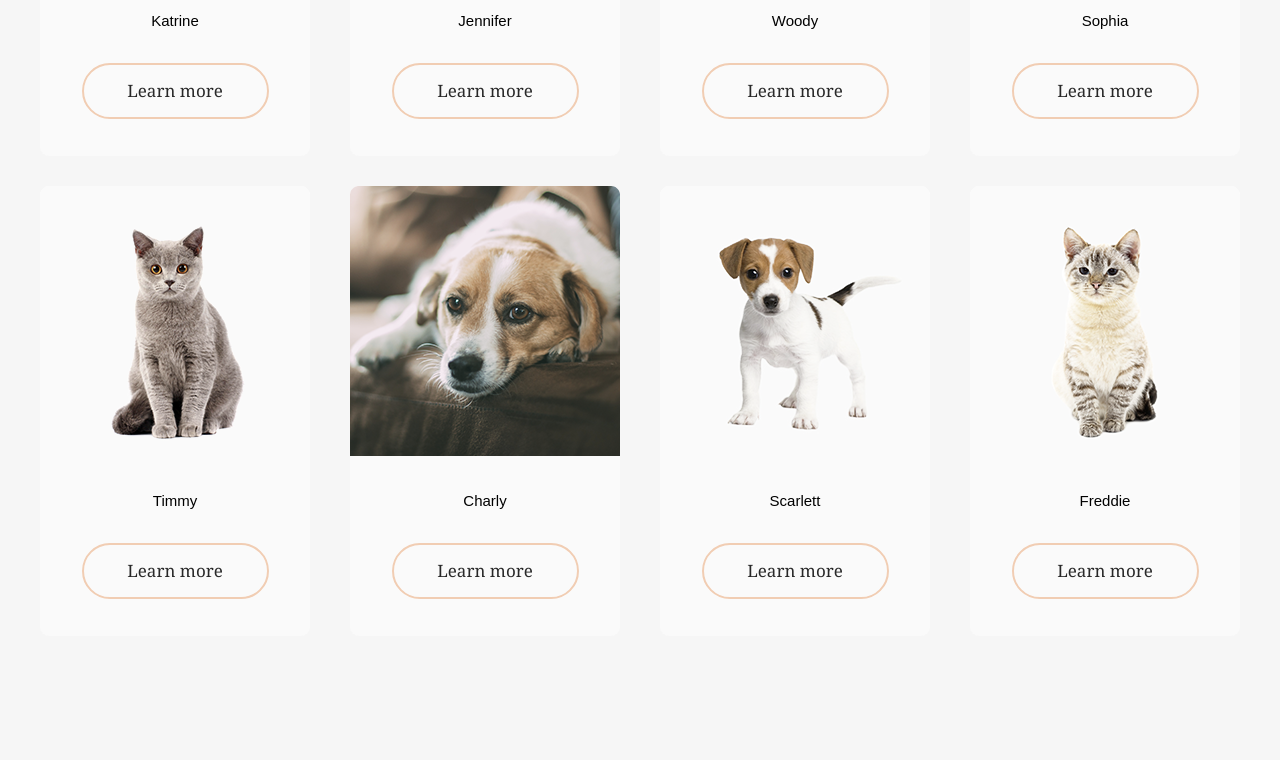
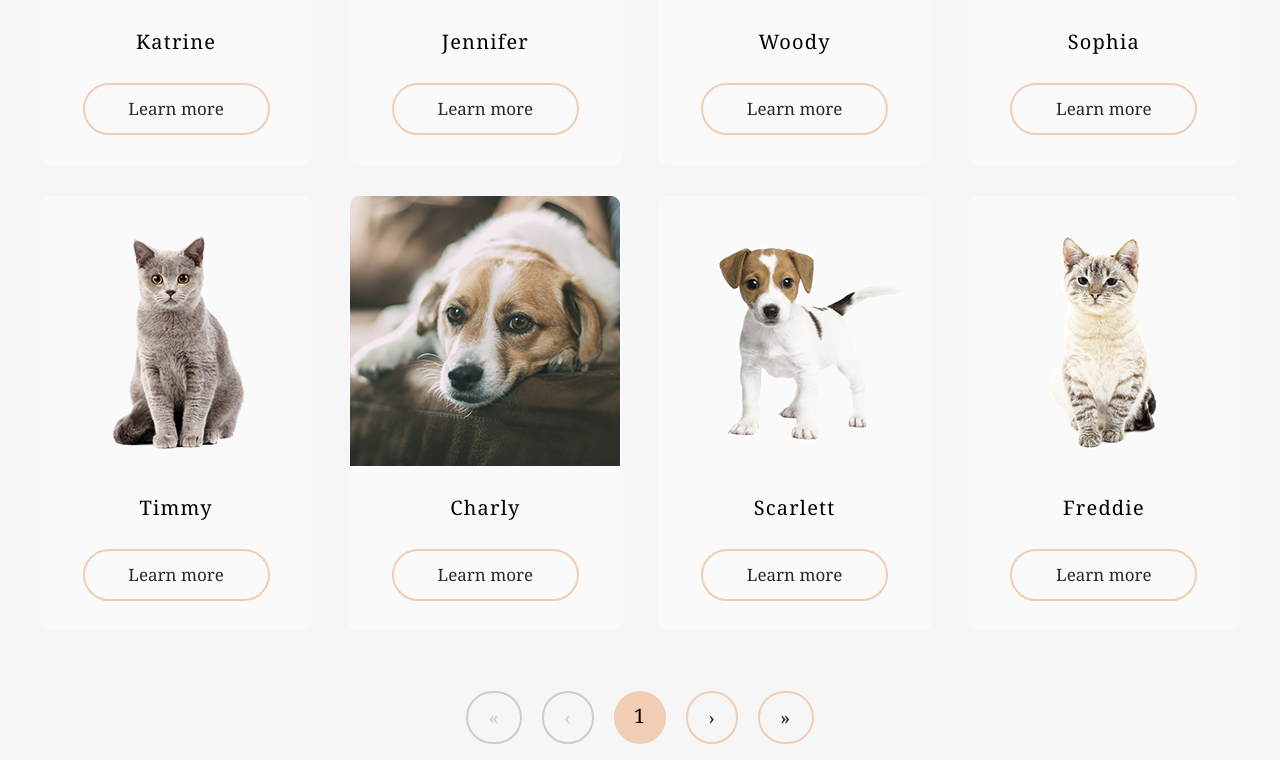
Before and after one commit to anutaguzova/shelter, a plain HTML site: page pages/pets/index.html in a window 1280 px wide. Shown: the part 620-1380 px from the top of the page. Drawn offline with Linux system fonts and the light colour scheme.

Commit message:
update: pixelperfect

```diff
--- a/pages/pets/index.html
+++ b/pages/pets/index.html
@@ -12,14 +12,15 @@
     <!-- header -->
 
     <header class="header">
-        <div class="wrapper">
-            <h1>Shelter</h1>
+        <div class="wrapper header_wrapper">
             <div class="logo">
+                <h1>Shelter</h1>
                 <a href="../main/index.html">
                 <div class="logo__title">Cozy House</div>
                 <div class="logo__subtitle">Shelter for pets in Boston</div>
-            </a>
-        </div>
+                </a>
+            </div>
+        <div>
             <nav class="menu">
                 <ul class="list">
                     <li class="list__item">
@@ -33,13 +34,16 @@
                 </ul>
             </nav>
         </div>
+    </div>
     </header>
 
     <!--  pets-->
     <div class="pets">
         <div class="wrapper">
             <div class="pets__wrapper">
-                <h3 class="pets__title">Our friends who are looking for a house</h3>
+
+                    <h3 class="pets__title">Our friends who are looking for a house</h3>
+
                 <div class="pets__cards">
                     <div class="Katrine">
                         <img  class="pets__image" alt="Katrine" src="../../assets/images/pets-katrine.png">
@@ -82,6 +86,14 @@
                         <button type="button" class="pets__button">Learn more</button>
                     </div>
                 </div>
+                <div class="pagination">
+                    <div class="arrows double-left">&#171;</div>
+                    <div class="arrows arrow-left">&#8249;</div>
+                    <div class="arrows number">1</div>
+                    <div class="arrows arrow-right">&#8250;</div>
+                    <div class="arrows double-right">&#187;</div>
+
+                </div>
             </div>
         </div>
     </div>
--- a/pages/pets/style.css
+++ b/pages/pets/style.css
@@ -64,26 +64,34 @@ p {
 }
 
 
-
 .header {
     width: 100vw;
     height: 120px;
     background: #FFFFFF;
 }
 
+.header_wrapper {
+    display: flex;
+    justify-content: space-between;
+    align-items: center;
+    padding-top: 31px;
+}
+
 .logo {
     display: flex;
     flex-direction: column;
-    max-width: 184px;
-    max-height: 60px;
+    /* max-width: 184px;
+    max-height: 60px; */
 }
 
 .logo__title {
     color: #545454;
-    font-family: Georgia;
     font-size: 32px;
-    letter-spacing: 6%;
+    letter-spacing: 10%;
     line-height: 110%;
+    font-family: 'Georgia';
+    font-style: normal;
+    font-weight: 400;
 }
 
 .logo__subtitle {
@@ -91,13 +99,16 @@ p {
     font-family: Arial;
     font-size: 13px;
     letter-spacing: 10%;
-    line-height: 115%;
-    margin-top: 10px;
+    line-height: 15px;
+    margin-top: 8px;
+    /* padding-left: 5px; */
+    letter-spacing: 0.1em;
 }
 
 .menu {
     display: flex;
     width: 443px;
+    padding-bottom: 5px;
 }
 
 .list {
@@ -131,23 +142,31 @@ p {
 
 /* pets */
 .pets {
-    height: 1342px;
+
     background: #F6F6F6;
 }
+
+.pets__wrapper {
+    margin: 0;
+}
+
 
 .pets__title{
     color: #545454;
     text-align: center;
-    margin-top: 80px;
+    max-width: 400px;
+    margin: 80px auto 59px;
+    /* padding-left: 51px; */
+
 }
 
 .pets__cards {
     display: grid;
     grid-template-columns: repeat(4, 1fr);
-    grid-column-gap: 40px;
-    grid-row-gap: 30px;
-    height: 930px;
-    margin-top: 80px;
+    grid-column-gap: 37px;
+    grid-row-gap: 31px;
+    /* height: 930px; */
+    /* margin-top: 59px; */
 }
 
 .pets__button {
@@ -159,16 +178,25 @@ p {
     font-size: 17px;
     line-height: 130%;
     background: #FAFAFA;
-    padding: 15px 15px;
+    padding: 13px 15px;
+    margin-bottom: 30px;
+    text-align: center;
 }
 
 .pets__button:hover {
+    cursor: pointer;
     background: #FDDCC4;
 }
 
 .pets__name {
-    padding-top: 30px;
+    padding-top: 27px;
     padding-bottom: 30px;
+    font-family: 'Georgia';
+    font-style: normal;
+    font-weight: 400;
+    font-size: 20px;
+    line-height: 23px;
+    letter-spacing: 0.06em;
 }
 
 .Katrine,
@@ -181,8 +209,22 @@ p {
 .Sophia {
     border-radius: 9px;
     background: #FAFAFA;
+    /* border: 2px solid red; */
     text-align: center;
 }
+
+.Katrine:hover .pets__button,
+.Jennifer:hover .pets__button,
+.Woody:hover .pets__button,
+.Charly:hover .pets__button,
+.Timmy:hover .pets__button,
+.Scarlett:hover .pets__button,
+.Freddie:hover .pets__button,
+.Sophia:hover .pets__button {
+    cursor: pointer;
+    background-color: #FDDCC4;
+}
+
 
 .Katrine:hover,
 .Jennifer:hover,
@@ -196,6 +238,46 @@ p {
     background-color: #FFFFFF
 }
 
+.pagination  {
+    display: flex;
+    justify-content: center;
+    margin-top: 60px;
+    margin-bottom: 97px;
+}
+
+
+.arrows {
+border-radius: 100px;
+padding: 13px 20px;
+font-family: 'Georgia';
+font-style: normal;
+font-weight: 400;
+font-size: 20px;
+line-height: 115%;
+letter-spacing: 0.06em;
+margin-right: 20px;
+}
+
+.arrows:last-child {
+    margin-right: 0px;
+}
+
+.arrow-left,
+.double-left {
+    border: 2px solid #CDCDCD;
+    color: #CDCDCD;
+
+}
+
+.double-right,
+.arrow-right {
+    border: 2px solid #F1CDB3;
+    color: #292929;
+}
+
+.number {
+    background: #F1CDB3;
+}
 
 /* footer */
 
```
